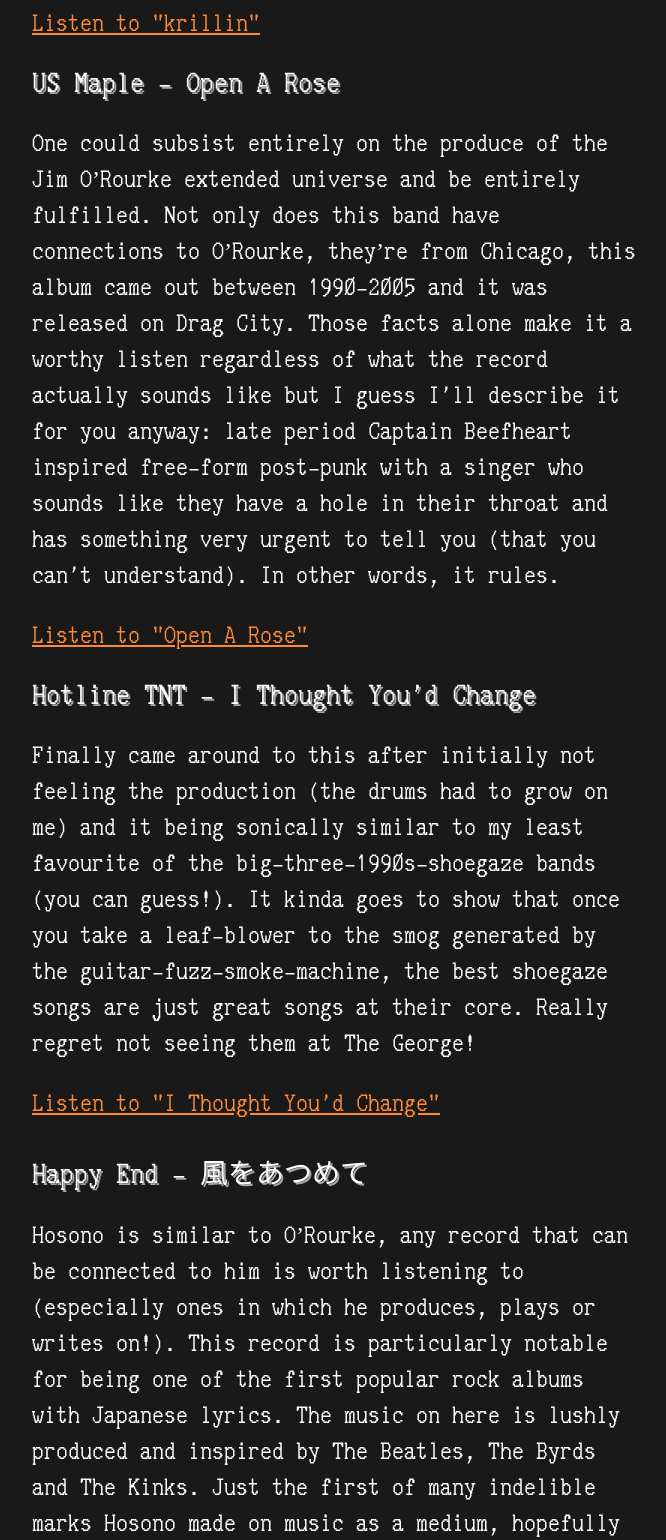
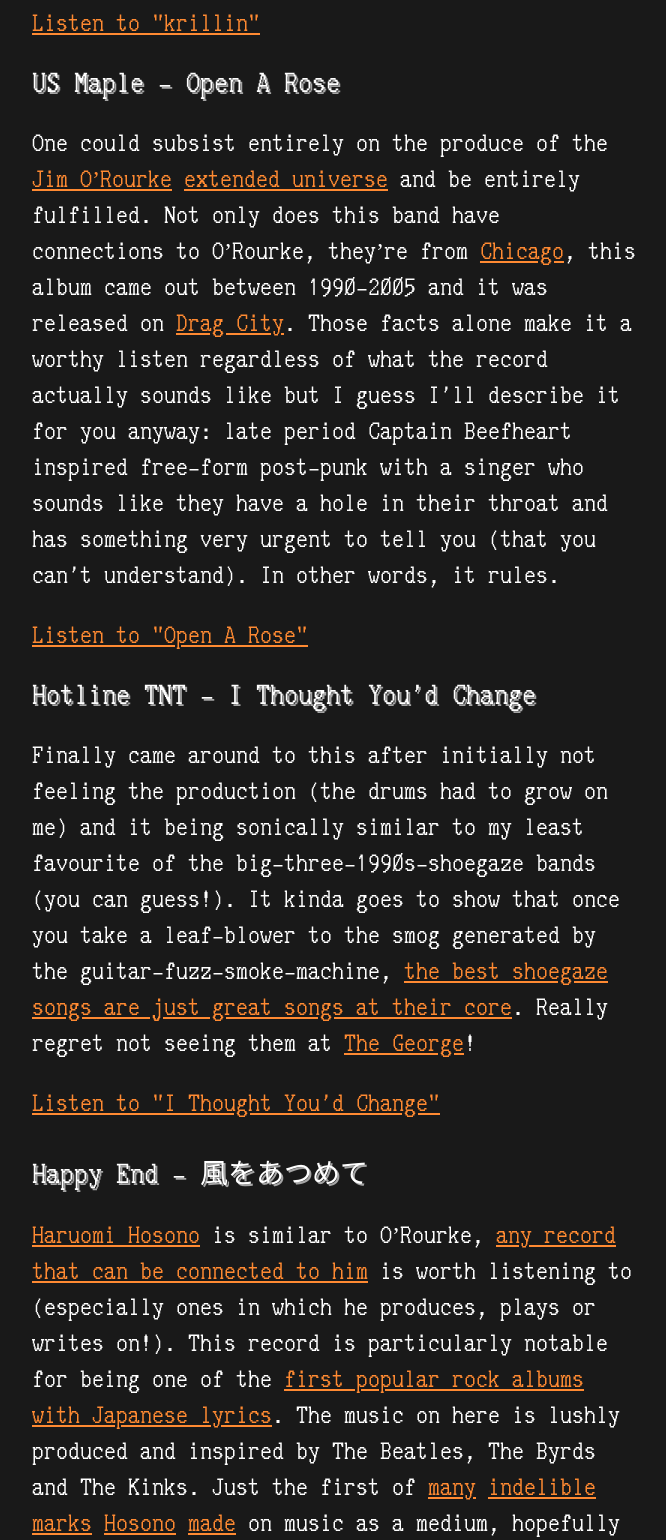
Before and after one commit to patrickpatrickpatrick/patrickpages, an Eleventy site: page content/blog/mar24.md in a window 1280 px wide. Shown: the part 1740-3280 px from the top of the page, without its empty margins (304-970 px from the left). Built offline with nearby package versions, Linux system fonts and the light colour scheme; Eleventy itself is replaced by a stand-in of ours; files that its build step writes are made by us from their sources.

Commit message:
whoops add more links

```diff
--- a/content/blog/mar24.md
+++ b/content/blog/mar24.md
@@ -22,19 +22,19 @@
 
 ### US Maple - Open A Rose
 
-One could subsist entirely on the produce of the Jim O’Rourke extended universe and be entirely fulfilled. Not only does this band have connections to O’Rourke, they’re from Chicago, this album came out between 1990-2005 and it was released on Drag City. Those facts alone make it a worthy listen regardless of what the record actually sounds like but I guess I'll describe it for you anyway: late period Captain Beefheart inspired free-form post-punk with a singer who sounds like they have a hole in their throat and has something very urgent to tell you (that you can't understand). In other words, it rules.
+One could subsist entirely on the produce of the [Jim O’Rourke](https://en.wikipedia.org/wiki/Jim_O%27Rourke_(musician)) [extended universe](https://rateyourmusic.com/artist/jim-orourke/credits/) and be entirely fulfilled. Not only does this band have connections to O’Rourke, they’re from [Chicago](https://en.wikipedia.org/wiki/Post-rock#:~:text=In%20the%20late%201990s%2C%20Chicago,in%20the%201990s%20and%202000s.), this album came out between 1990-2005 and it was released on [Drag City](https://www.dragcity.com/). Those facts alone make it a worthy listen regardless of what the record actually sounds like but I guess I'll describe it for you anyway: late period Captain Beefheart inspired free-form post-punk with a singer who sounds like they have a hole in their throat and has something very urgent to tell you (that you can't understand). In other words, it rules.
 
 [Listen to "Open A Rose"](https://www.youtube.com/watch?v=nH3VawiyTMw)
 
 ### Hotline TNT - I Thought You'd Change
 
-Finally came around to this after initially not feeling the production (the drums had to grow on me) and it being sonically similar to my least favourite of the big-three-1990s-shoegaze bands (you can guess!). It kinda goes to show that once you take a leaf-blower to the smog generated by the guitar-fuzz-smoke-machine, the best shoegaze songs are just great songs at their core. Really regret not seeing them at The George!
+Finally came around to this after initially not feeling the production (the drums had to grow on me) and it being sonically similar to my least favourite of the big-three-1990s-shoegaze bands (you can guess!). It kinda goes to show that once you take a leaf-blower to the smog generated by the guitar-fuzz-smoke-machine, [the best shoegaze songs are just great songs at their core](https://www.youtube.com/watch?v=8jN8SII8ytI). Really regret not seeing them at [The George](https://www.shazam.com/event/42c95b24-0a2c-4bcd-9344-eabe7cbb7e46)!
 
 [Listen to "I Thought You'd Change"](https://www.youtube.com/watch?v=mMxEbHC_xqY)
 
 ### Happy End -  風をあつめて
 
-Hosono is similar to O’Rourke, any record that can be connected to him is worth listening to (especially ones in which he produces, plays or writes on!). This record is particularly notable for being one of the first popular rock albums with Japanese lyrics. The music on here is lushly produced and inspired by The Beatles, The Byrds and The Kinks. Just the first of many indelible marks Hosono made on music as a medium, hopefully this track will make you embark on a voyage to discover the rest of his incredible work!
+[Haruomi Hosono](https://en.wikipedia.org/wiki/Haruomi_Hosono) is similar to O’Rourke, [any record that can be connected to him](https://en.wikipedia.org/wiki/Haruomi_Hosono#Discography) is worth listening to (especially ones in which he produces, plays or writes on!). This record is particularly notable for being one of the [first popular rock albums with Japanese lyrics](https://www.theguardian.com/music/2024/mar/26/translation-changes-the-original-meaning-how-70s-psych-rockers-happy-end-ended-the-japanese-rock-controversy?utm_term=Autofeed&CMP=twt_gu&utm_medium&utm_source=Twitter#Echobox=1711468712). The music on here is lushly produced and inspired by The Beatles, The Byrds and The Kinks. Just the first of [many](https://en.wikipedia.org/wiki/Hosono_House) [indelible](https://en.wikipedia.org/wiki/Yellow_Magic_Orchestra_discography) [marks](https://www.youtube.com/watch?v=UI3xsC4l_Ws) [Hosono](https://www.youtube.com/watch?v=Zlpva2-5FMs) [made](https://www.youtube.com/watch?v=-uv-FhIOPvE) on music as a medium, hopefully this track will make you embark on a voyage to discover the rest of his incredible [work](https://www.youtube.com/watch?v=IrqZt9tj-3I)!
 
 [Listen to "風をあつめて" here](https://www.youtube.com/watch?v=EZQQlzCqqNs&t=255s)
 
```
